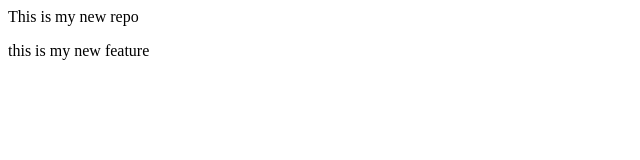
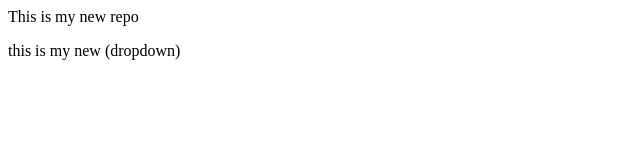
Before and after one commit to Merajshub/local-repo, a plain HTML site: page LocalRepo/index.html in a window 1280 px wide. Shown: the full height of the page, 0-640 px from the left. Drawn offline with Linux system fonts and the light colour scheme.

Commit message:
Add dropdown

```diff
--- a/LocalRepo/index.html
+++ b/LocalRepo/index.html
@@ -1,2 +1,2 @@
 <p> This is my new repo </p>
-<p>this is my new feature</p>
+<p>this is my new (dropdown)</p>
```
